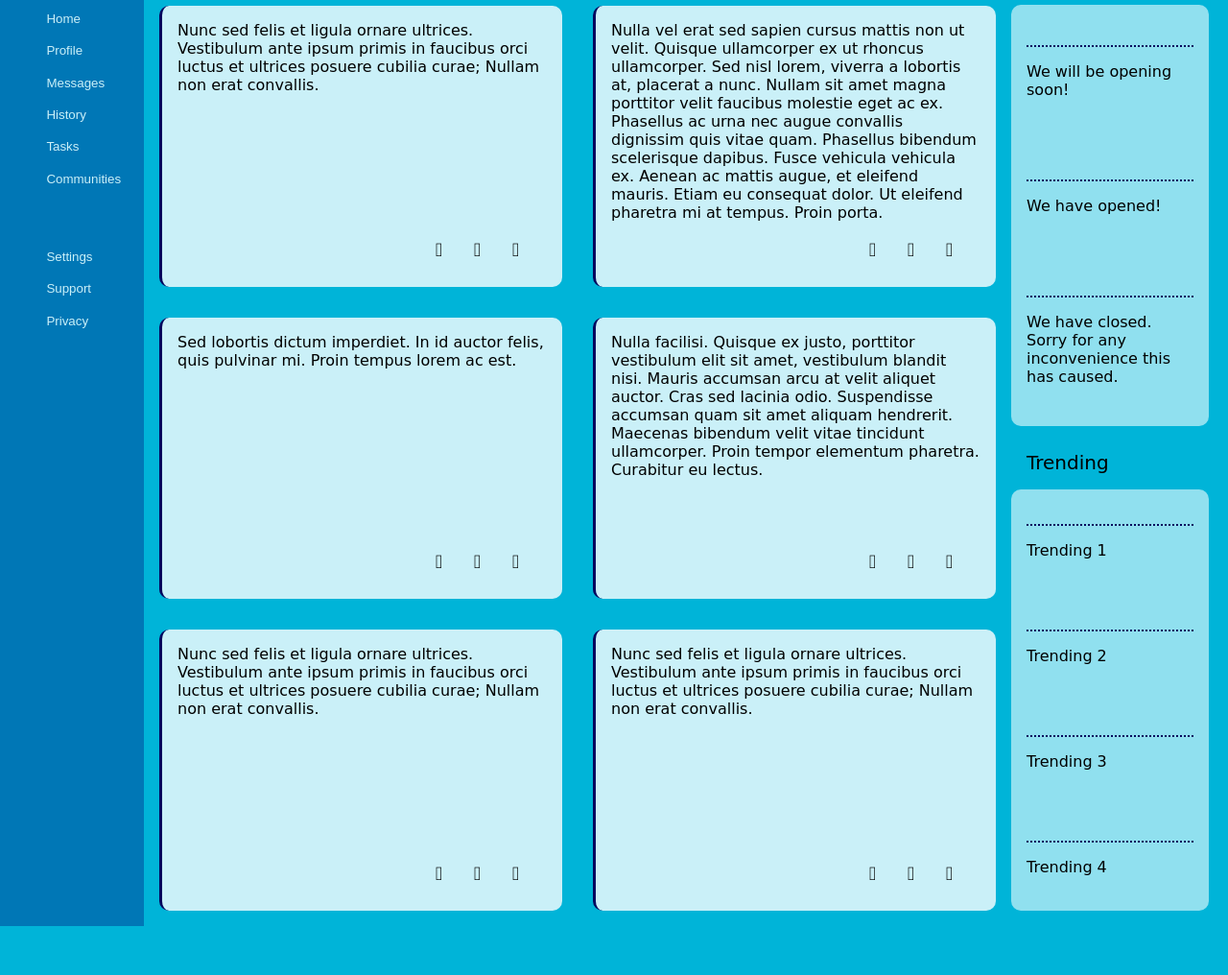
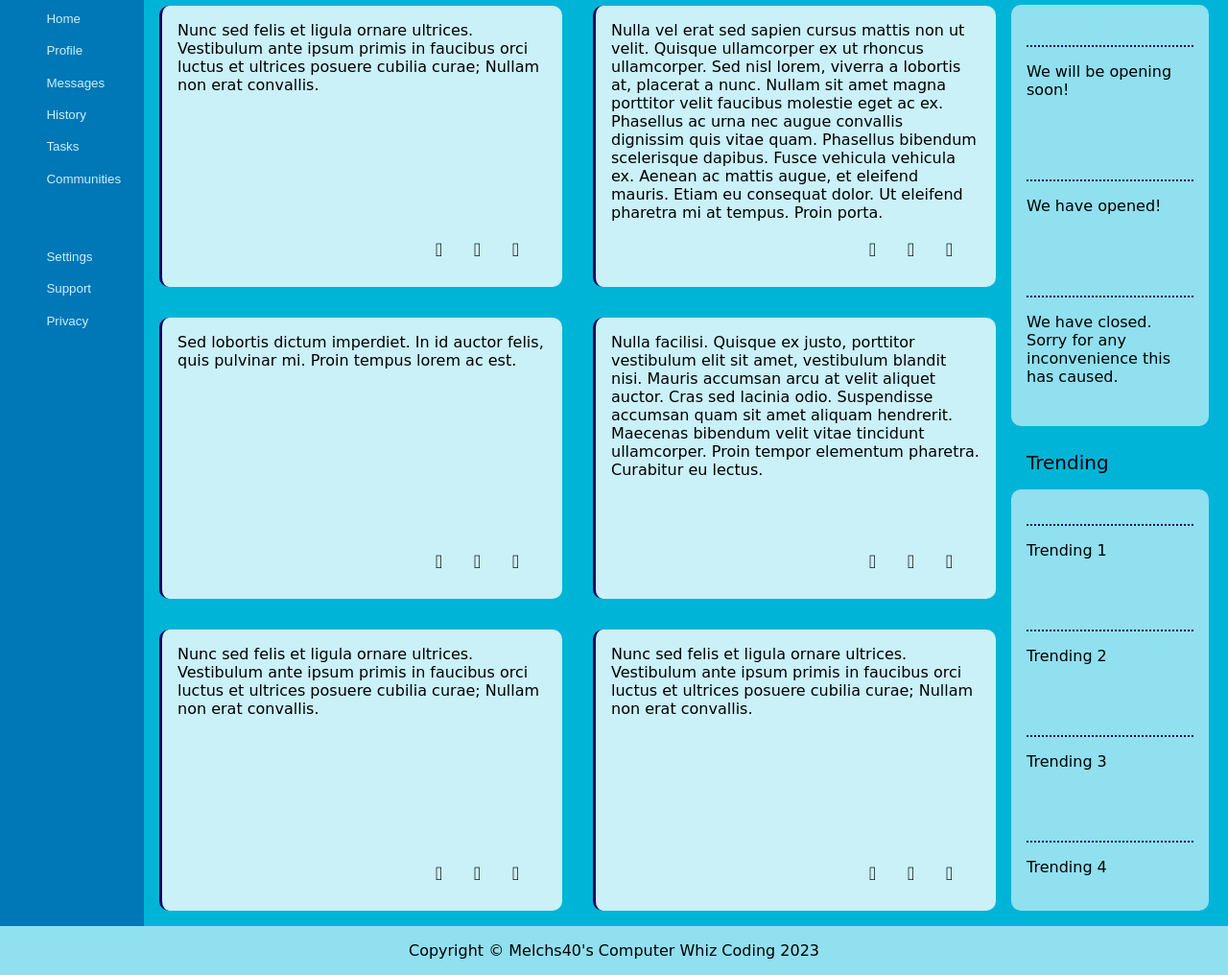
Before and after one commit to Melchs40/admin-dashboard, a plain HTML site: page index.html in a window 1280 px wide. Shown: the part 145-1161 px from the top of the page at 96% size. Before the commit the page ends 1120 px from the top, so only its background shows below. Drawn offline with Linux system fonts and the light colour scheme; a web font is replaced by a local one.

Commit message:
Add footer element in index.html, style.css

```diff
--- a/index.html
+++ b/index.html
@@ -66,4 +66,5 @@
             </div>
     </div>
 </body>
+<footer class="footer">Copyright © Melchs40's Computer Whiz Coding 2023</footer>
 </html>
--- a/style.css
+++ b/style.css
@@ -334,3 +334,12 @@ font-family: "Material Icons";
     align-self: center;
     border-top: 2px dotted #03045e;
 }
+
+/* code for footer of page */
+
+.footer {
+    display: flex;
+    background-color: #90e0ef;
+    justify-content: center;
+    padding: 1rem;
+}
```
